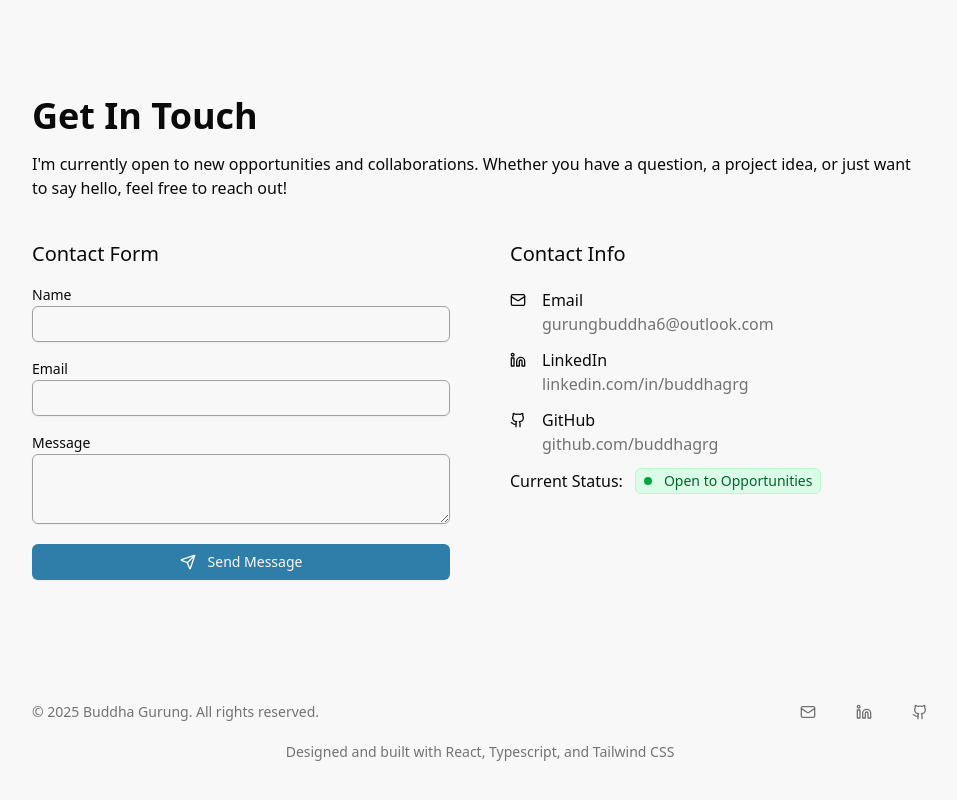
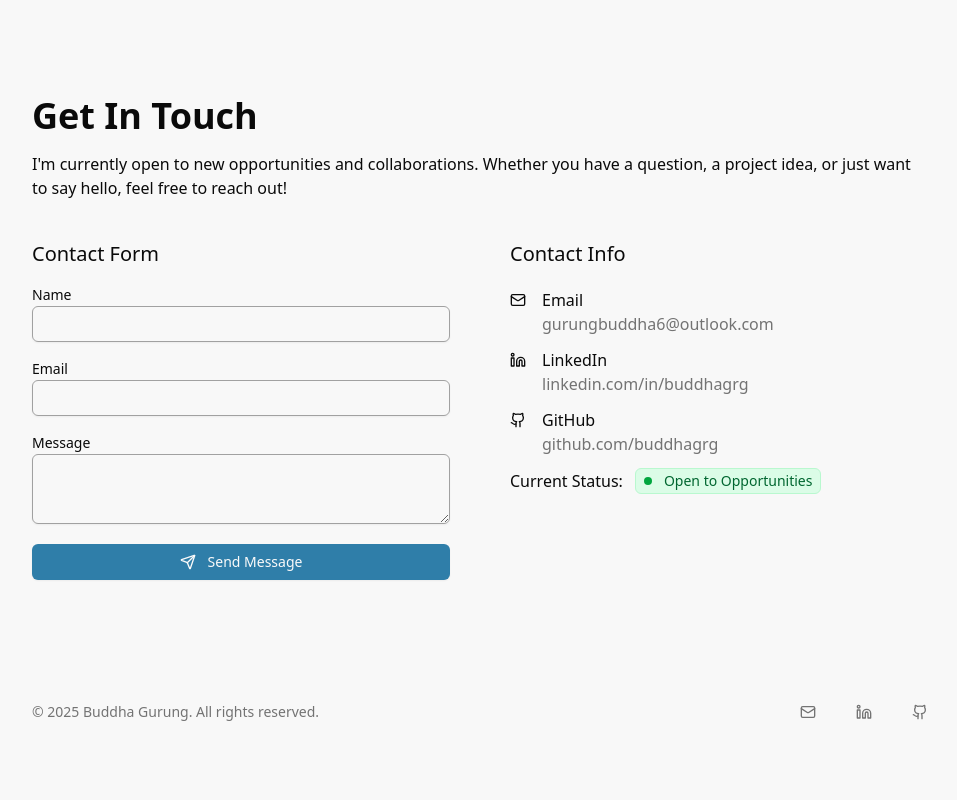
Before and after one commit to buddhagrg/portfolio, a Next.js app: page / in a window 1280 px wide. Shown: the part 2124-2924 px from the top of the page, without its empty margins (160-1117 px from the left). After the commit the page ends 2886 px from the top, so only its background shows below. Built offline with nearby package versions, Linux system fonts and the light colour scheme; no server answers.

Commit message:
remove footer extra text

```diff
--- a/components/footer.tsx
+++ b/components/footer.tsx
@@ -17,9 +17,6 @@ export const Footer = () => {
             ))}
           </div>
         </div>
-        <p className="mt-0 md:mt-5">
-          Designed and built with React, Typescript, and Tailwind CSS
-        </p>
       </div>
     </footer>
   );
```
